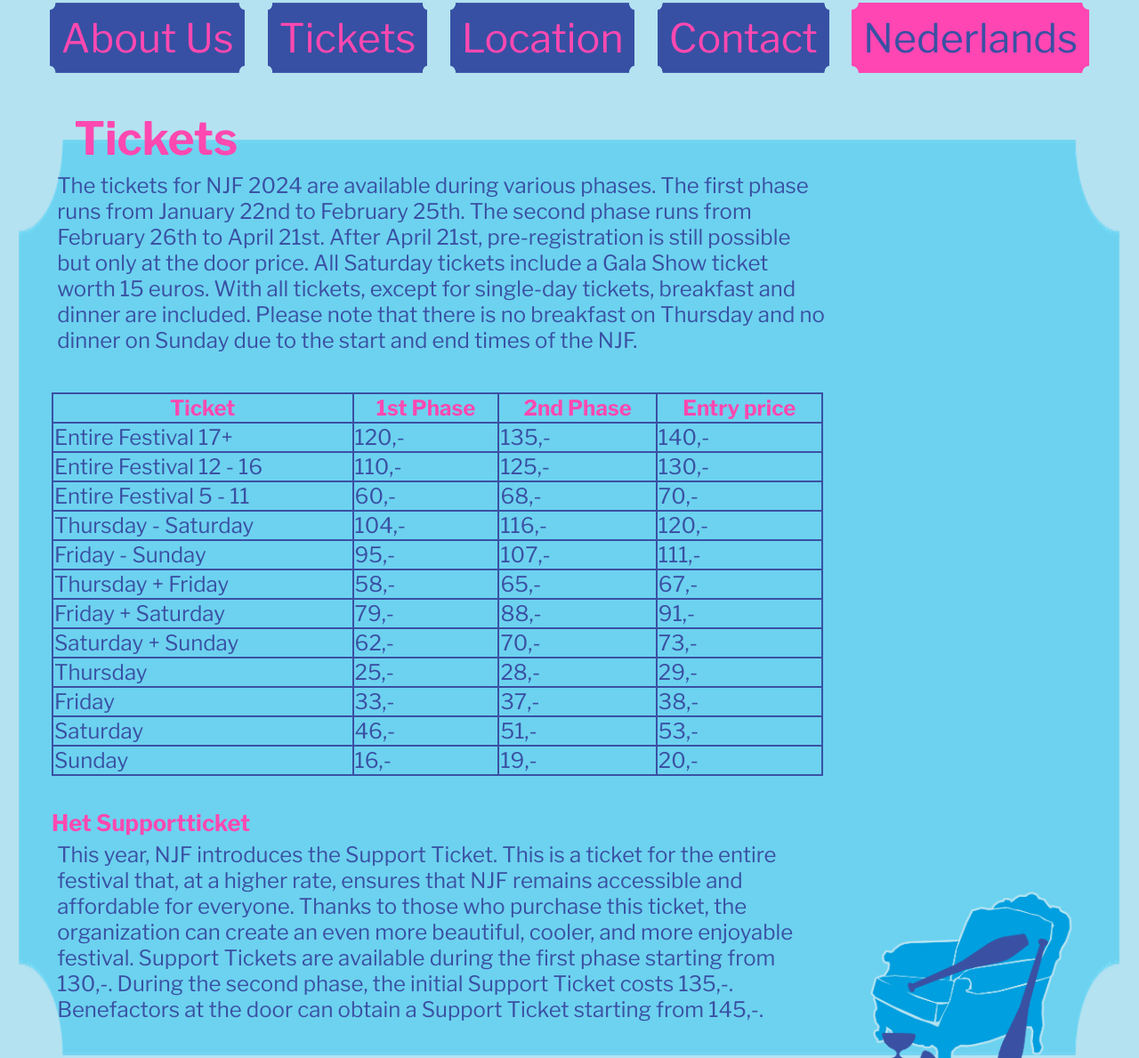
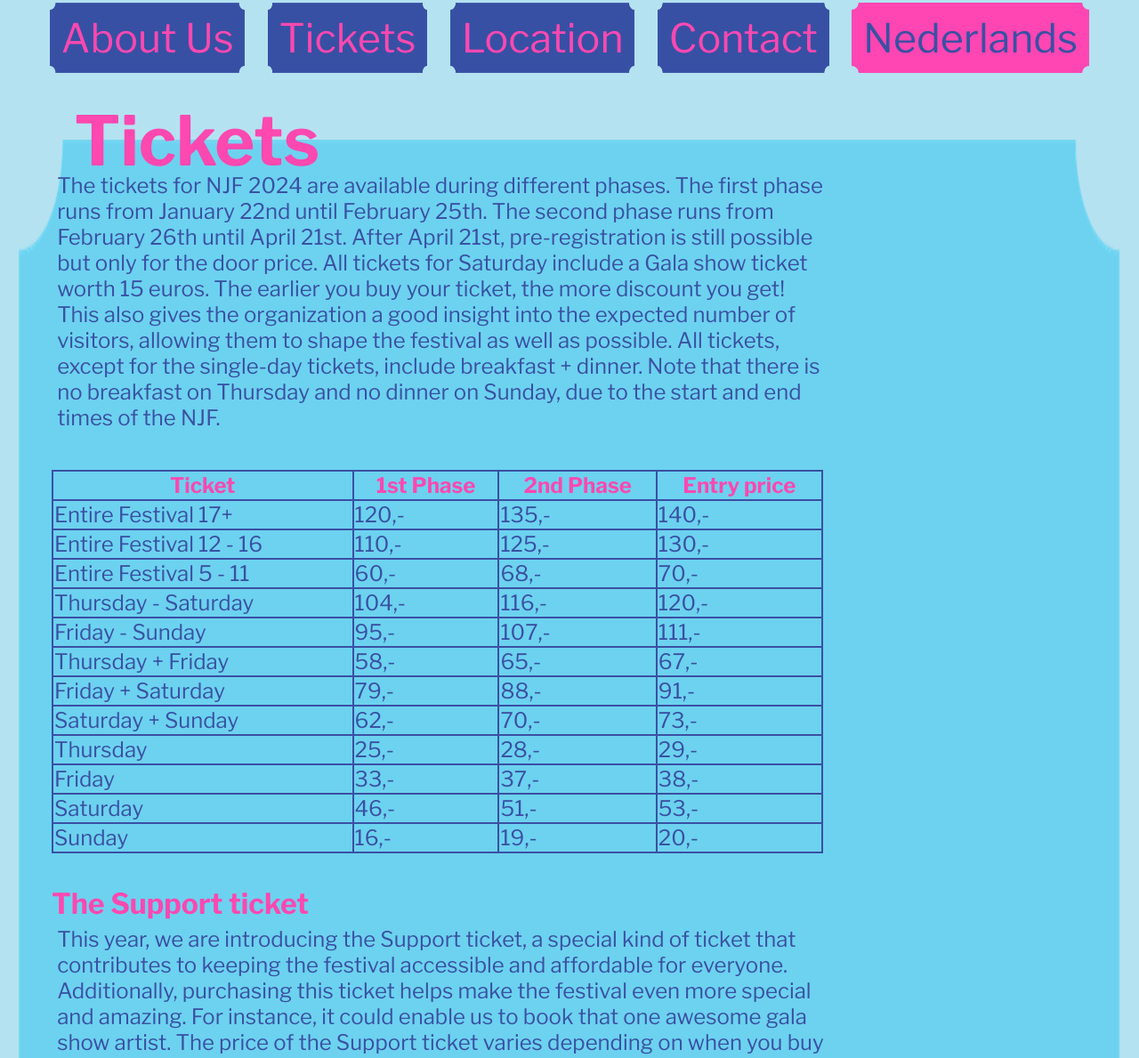
Before and after one commit to uknowwho/njfwebsite2024, a plain HTML site: page en/tickets.html in a window 1280 px wide. Shown: the part 334-1523 px from the top of the page at 89% size. Drawn offline with Linux system fonts and the light colour scheme.

Commit message:
updated info and fixed more typos

```diff
--- a/en/tickets.html
+++ b/en/tickets.html
@@ -35,7 +35,7 @@
 
   <div class="info-board" id="tickets">
     <h1 id="tickets-anchor">Tickets</h1>
-    <p>The tickets for NJF 2024 are available during various phases. The first phase runs from January 22nd to February 25th. The second phase runs from February 26th to April 21st. After April 21st, pre-registration is still possible but only at the door price. All Saturday tickets include a Gala Show ticket worth 15 euros. With all tickets, except for single-day tickets, breakfast and dinner are included. Please note that there is no breakfast on Thursday and no dinner on Sunday due to the start and end times of the NJF.</p>
+    <p>The tickets for NJF 2024 are available during different phases. The first phase runs from January 22nd until February 25th. The second phase runs from February 26th until April 21st. After April 21st, pre-registration is still possible but only for the door price. All tickets for Saturday include a Gala show ticket worth 15 euros. The earlier you buy your ticket, the more discount you get! This also gives the organization a good insight into the expected number of visitors, allowing them to shape the festival as well as possible. All tickets, except for the single-day tickets, include breakfast + dinner. Note that there is no breakfast on Thursday and no dinner on Sunday, due to the start and end times of the NJF.</p>
     <table>
         <tr>
             <th>Ticket</th>
@@ -117,8 +117,8 @@
         </tr>
     </table>
 
-    <h2>Het Supportticket</h2>
-    <p>This year, NJF introduces the Support Ticket. This is a ticket for the entire festival that, at a higher rate, ensures that NJF remains accessible and affordable for everyone. Thanks to those who purchase this ticket, the organization can create an even more beautiful, cooler, and more enjoyable festival. Support Tickets are available during the first phase starting from 130,-. During the second phase, the initial Support Ticket costs 135,-. Benefactors at the door can obtain a Support Ticket starting from 145,-.</p>
+    <h2>The Support ticket</h2>
+    <p>This year, we are introducing the Support ticket, a special kind of ticket that contributes to keeping the festival accessible and affordable for everyone. Additionally, purchasing this ticket helps make the festival even more special and amazing. For instance, it could enable us to book that one awesome gala show artist. The price of the Support ticket varies depending on when you buy it. During the first phase of ticket sales, the ticket is available for €130. As the second phase begins, the price of the first Support ticket rises to €135. For those generous individuals who purchase their ticket at the door, the Support ticket is available starting from €145. This pricing strategy is designed to encourage people to buy their tickets as early as possible, allowing the organization to have a clear picture of the number of attendees.</p>
     <img src="../stoel met spul transp.png">
   </div>
 
--- a/styles.css
+++ b/styles.css
@@ -98,24 +98,23 @@ body {
 
 .info-board h1 {
   color: #FF48B0;
-  font-size: 4vw;
+  font-size: 6vw;
   position: absolute;
   float: left;
   margin: 1vw;
   /* make the heading responsive */
-  top: -3.5vw;
+  top: -4.5vw;
   left: 4%;
 }
 
 .info-board h2 {
   color: #FF48B0;
-  font-size: 2vw;
-  float: left;
+  font-size: 4vh;
   padding-left: 3%;
   /* make the heading responsive */
-  /* top: -3.5vw;
-  left: 4%; */
-  margin: 0%;
+  /* top: 4vw; */
+  /* left: 4%;  */
+  margin-bottom: -3%;
 }
 
 .info-board p {
```
Also changed, not shown: tickets.html (+3 -3 lines).
